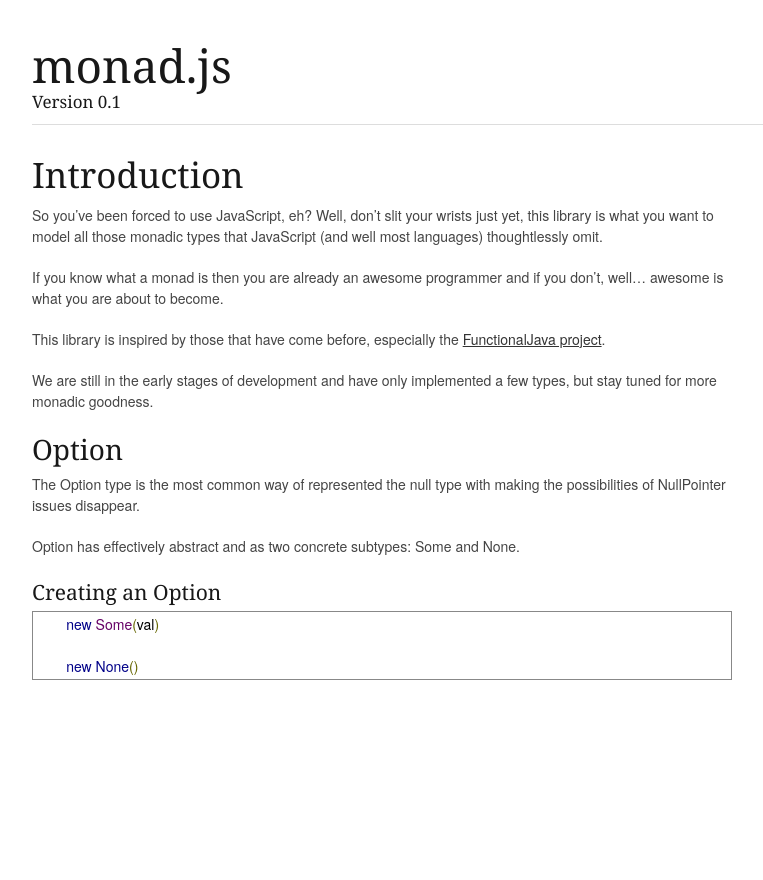
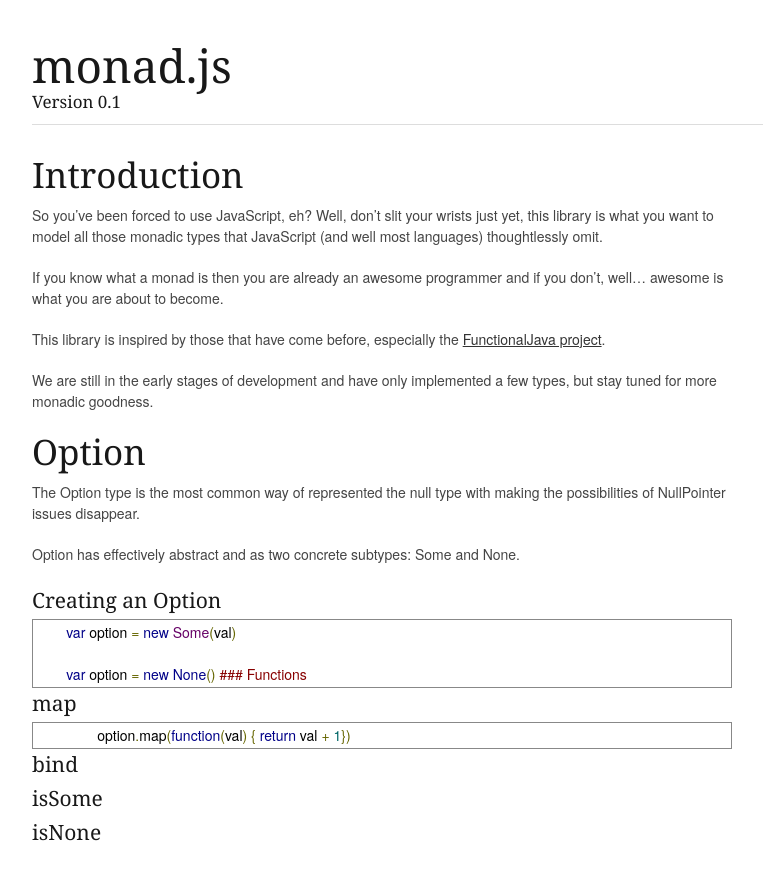
Before and after one commit to monet/monet.js, a Jekyll site: the page built from index.md, in a window 1280 px wide. Shown: the top 880 px of the page, without its empty margins (138-901 px from the left). Built offline with Jekyll 4.4.1, drawn with Linux system fonts in a browser that asks for light colours; nearby versions of some CDN libraries.

Commit message:
add doco for map (sort of)

```diff
--- a/index.md
+++ b/index.md
@@ -18,7 +18,7 @@
 We are still in the early stages of development and have only implemented a few types, but stay tuned for more monadic
 goodness.
 
-### Option
+## Option
 
 The `Option` type is the most common way of represented the `null` type with making the possibilities of `NullPointer`
 issues disappear.
@@ -27,8 +27,17 @@
 
 #### Creating an Option
 
-            new Some(val)
+            var option = new Some(val)
 
-            new None()
+            var option = new None()
+### Functions
+
+#### map
+			option.map(function(val) { return val + 1})
+
+#### bind
+#### isSome
+#### isNone
+
 
 [functionalJava]: http://functionaljava.org/
```
